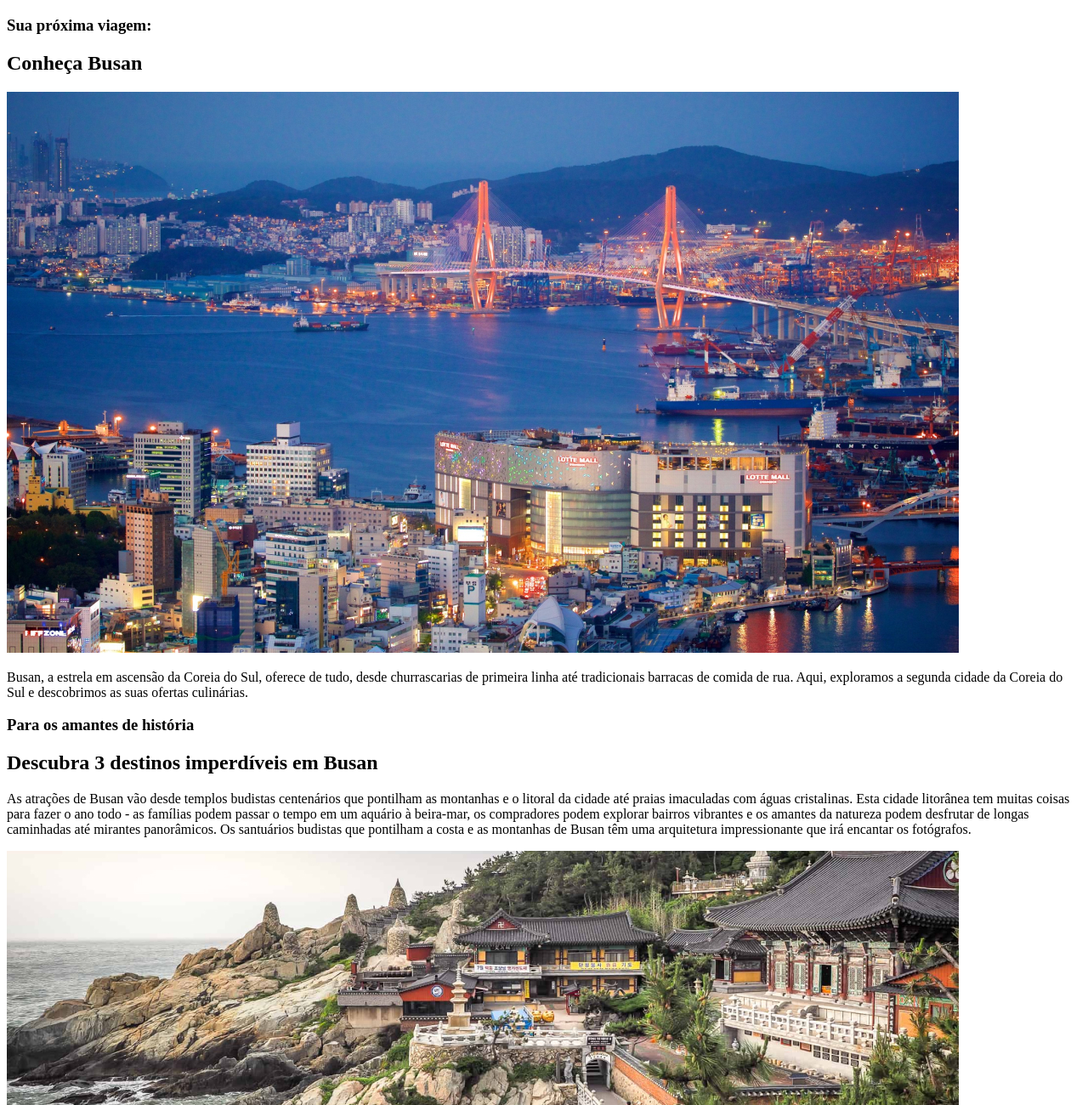
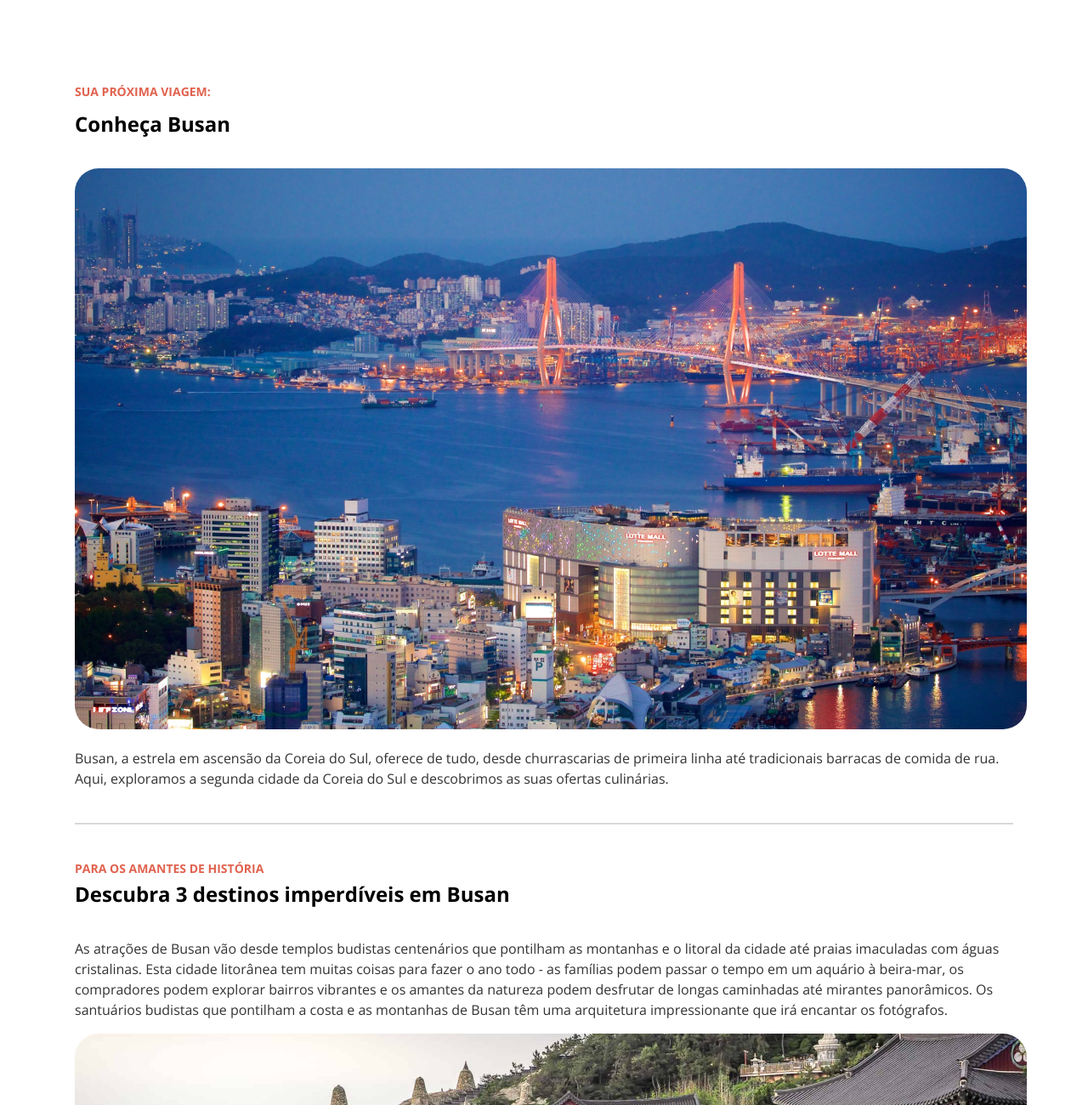
Before and after one commit to asaferb/projeto-local-turistico, a plain HTML site: page index.html in a window 1280 px wide. Shown: the top 1300 px of the page at 85% size. Drawn offline with nearby package versions, Linux system fonts and the light colour scheme; a web font is replaced by a local one.

Commit message:
adicionando fontes e bordas

```diff
--- a/index.html
+++ b/index.html
@@ -1,25 +1,29 @@
 <!DOCTYPE html>
 <html lang="pt-br">
 <head>
+    <link rel="preconnect" href="https://fonts.googleapis.com">
+<link rel="preconnect" href="https://fonts.gstatic.com" crossorigin>
+
     <link rel="stylesheet" href="style.css">
     <meta charset="UTF-8">
     <meta name="viewport" content="width=device-width, initial-scale=1.0">
     <title>Local Turístico</title>
+    <link href="https://fonts.googleapis.com/css2?family=Alice&family=Inter:ital,opsz,wght@0,14..32,100..900;1,14..32,100..900&family=Madimi+One&family=Open+Sans:ital,wght@0,300..800;1,300..800&family=Roboto&family=Titillium+Web:wght@300;400;700&display=swap" rel="stylesheet">
 </head>
 <body>
-    <main>
-        <div>
-            <section>
-
-                <h3>Sua próxima viagem:</h3>
+    <div>
+        <main>
+            <section class="templo">
+                <p class="t1">Sua próxima viagem:</p>
                 <h2>Conheça Busan</h2>
                 <img src="assets/busan1.jpg" alt="imagem da cidade de Busan">
                 <p>
                     Busan, a estrela em ascensão da Coreia do Sul, oferece de tudo, desde churrascarias de primeira linha até tradicionais barracas de comida de rua. Aqui, exploramos a segunda cidade da Coreia do Sul e descobrimos as suas ofertas culinárias.
                 </p>
             </section>
-            <section>
-                <h3>Para os amantes de história</h3>
+            <div class="separador"></div>
+            <section class="temploDois">
+                <p class="t2">Para os amantes de história</p>
                 <h2>Descubra 3 destinos imperdíveis em Busan</h2>
                     <p>
                         As atrações de Busan vão desde templos budistas centenários que pontilham as montanhas e o litoral da cidade até praias imaculadas com águas cristalinas. Esta cidade litorânea tem muitas coisas para fazer o ano todo - as famílias podem passar o tempo em um aquário à beira-mar, os compradores podem explorar bairros vibrantes e os amantes da natureza podem desfrutar de longas caminhadas até mirantes panorâmicos.
@@ -64,7 +68,8 @@
                         </ul>
                     </p>
             </section>
-        </div>
-    </main>
+            <div class="separador2"></div>
+       </main>
+    </div>
 </body>
 </html>
--- a/style.css
+++ b/style.css
@@ -0,0 +1,58 @@
+:root {
+    font-family: "Open Sans", sans-serif;
+    line-height: 150%;
+}
+
+body {
+    background-color: white;
+    background-position: cover
+}
+
+main {
+    padding: 88px 80px;
+}
+
+.separador {
+    margin: 40px 0;
+    width: 100%;
+    height: 2px;
+    background-color: #D9D9D9;
+}
+
+.separador2 {
+    margin: 40px 0 40px 0;
+    width: 100%;
+    height: 2px;
+    background-color: #D9D9D9;
+}
+
+img {
+    border-radius: 28px;
+}
+.t1 {
+    padding-bottom: 2px;
+    margin-top: 0px;
+    text-transform: uppercase;
+    font-size: 14px;
+    font-weight: bold;
+    height: 22px;
+    color: #E1624F;
+}
+
+.t2 {
+    margin-bottom: 2px;
+    text-transform: uppercase;
+    font-size: 14px;
+    font-weight: bold;
+    height: 22px;
+    color: #E1624F;
+}
+
+h2 {
+    margin-top: 8px;
+    margin-bottom: 40px;
+}
+
+p {
+    color: #333;
+}
```
